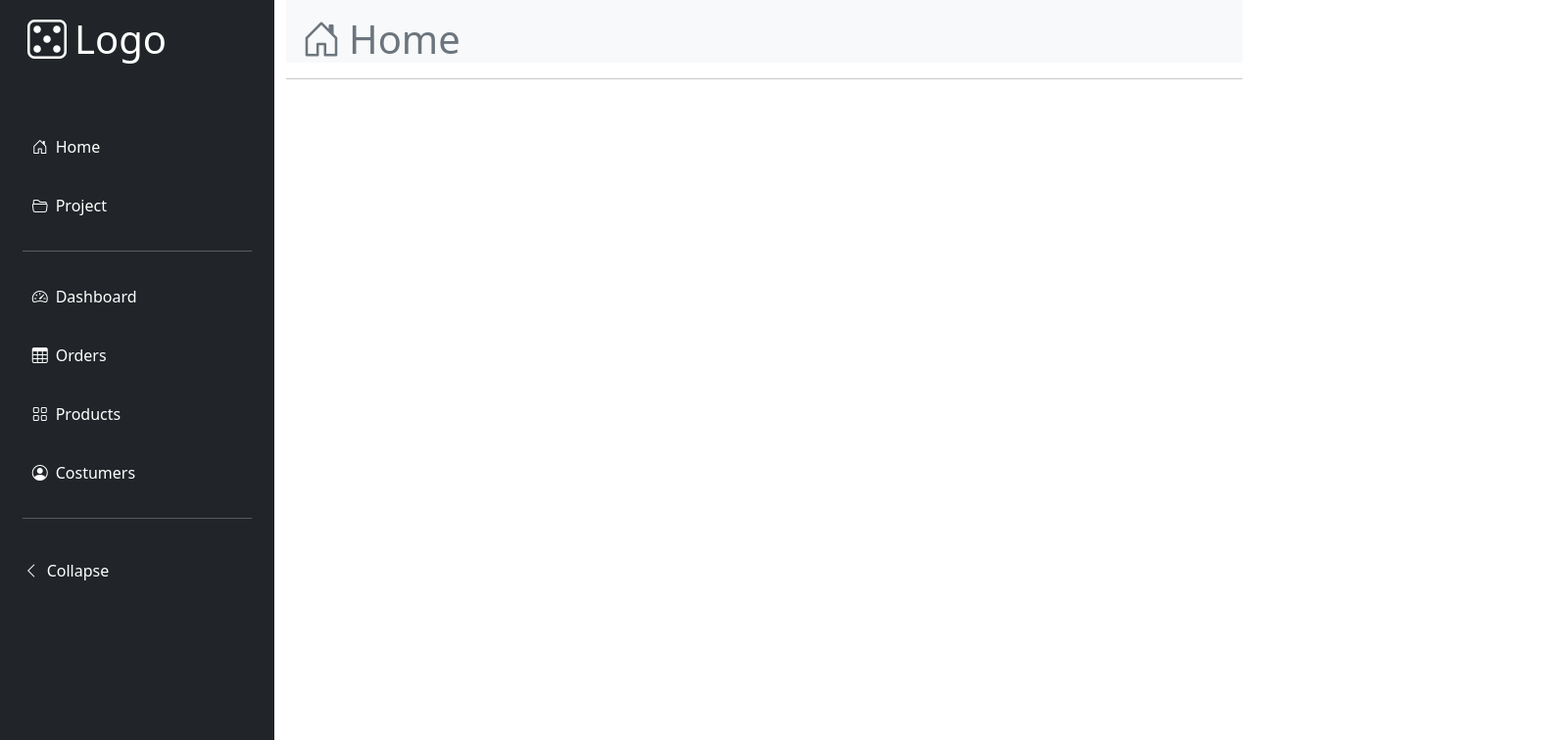
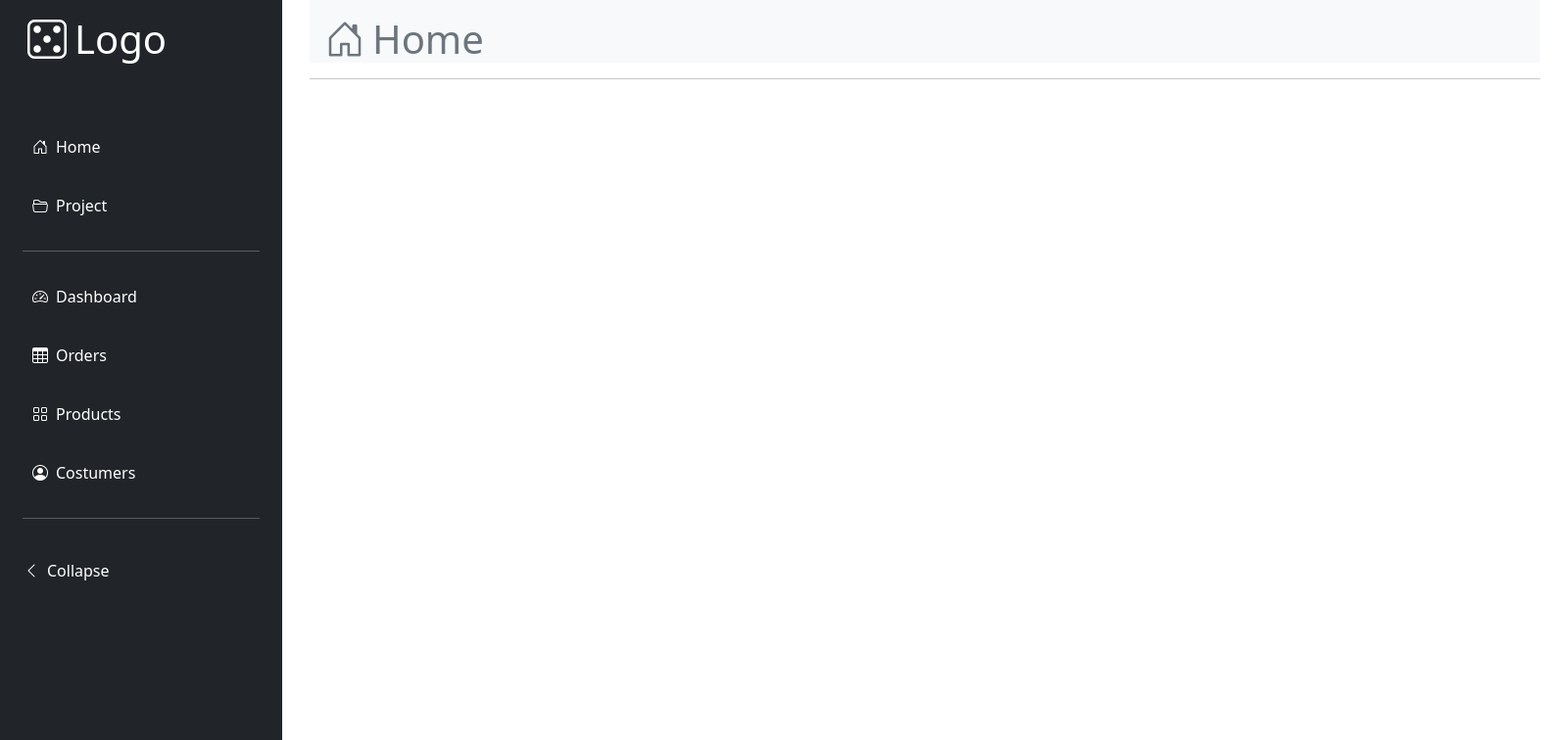
Before and after one commit to fstipo/the_project, a React (Create React App) app: page / in a window 1280 px wide. Shown: the top 756 px of the page at 98% size, 1584 px wide, since content can reach past the window. Built offline with nearby package versions, Linux system fonts and the light colour scheme.

Commit message:
problems with react- How to send props to main

```diff
--- a/src/Components/Layout/Container/Container.css
+++ b/src/Components/Layout/Container/Container.css
@@ -1,4 +1,18 @@
+body {
+  min-height: 100vh;
+  width: 100%;
+  overflow: hidden;
+  position: relative;
+}
+
 .section__sidebar {
-  height: 100vh;
-  min-width: 280px;
+  position: fixed;
+  height: 100%;
+  min-width: 18rem;
 }
+
+.section__main {
+  position: absolute;
+  top: 0;
+  left: 19rem;
+}
--- a/src/Components/Layout/Main/Main.js
+++ b/src/Components/Layout/Main/Main.js
@@ -1,7 +1,7 @@
 import React from 'react';
 import MainTitle from './MainTitle';
 
-const Main = () => {
+const Main = ({ onClick }) => {
   return (
     <>
       <MainTitle />
--- a/src/Components/Layout/Sidebar/Sidebar.css
+++ b/src/Components/Layout/Sidebar/Sidebar.css
@@ -1,3 +1,7 @@
+nav.collapsed {
+  width: 20px;
+}
+
 /* .logo {
   font-size: 1.8rem;
   padding-top: 1rem;
--- a/src/Components/Layout/Sidebar/SidebarItem.js
+++ b/src/Components/Layout/Sidebar/SidebarItem.js
@@ -2,15 +2,22 @@ import React from 'react';
 import './SidebarItem.css';
 
 const SidebarItem = (props) => {
+  const hasClicked = (el) => {
+    console.log('Ej poslo am ti properties? Jesi li ih dobio?');
+
+    console.log(el.target.innerText);
+    console.log(el.target.parentNode.children[0]);
+  };
+
   return (
     <>
-      <li className="nav-link btn ms-2">
+      <li className="nav-link btn ms-2" onClick={hasClicked}>
         <a
-          href="#home"
+          href={`#${props.name.toLowerCase()}`}
           className="sidebar__nav btn nav-link text-white text-start"
         >
           <i className={`nav__icons bi bi-${props.icon} me-2`}></i>
-          <span>{props.name}</span>
+          <span className="sidebar__link__text">{props.name}</span>
         </a>
       </li>
     </>
--- a/src/Components/Layout/Sidebar/SidebarNavigation.js
+++ b/src/Components/Layout/Sidebar/SidebarNavigation.js
@@ -1,7 +1,7 @@
 import React from 'react';
 import SidebarItem from './SidebarItem';
 
-const SidebarNavigation = (props) => {
+const SidebarNavigation = ({ name, icon, onClick }) => {
   return (
     <nav className="navbar navbar-expend-md">
       <div className="d-grid gap-3 col-11 mx-auto mb-2">
@@ -16,7 +16,7 @@ const SidebarNavigation = (props) => {
           <hr />
         </ul>
         <button
-          className="nav-link btn text-white text-start ps-0"
+          className="sidebar__collapse__btn nav-link btn text-white text-start ps-0"
           type="button"
         >
           <i className="nav__icons bi bi-chevron-left me-2"></i>
```
Also changed, not shown: src/Components/Layout/Sidebar/temp.js (deleted, +0 -41 lines), src/Components/Layout/Main/Main.css (added).
